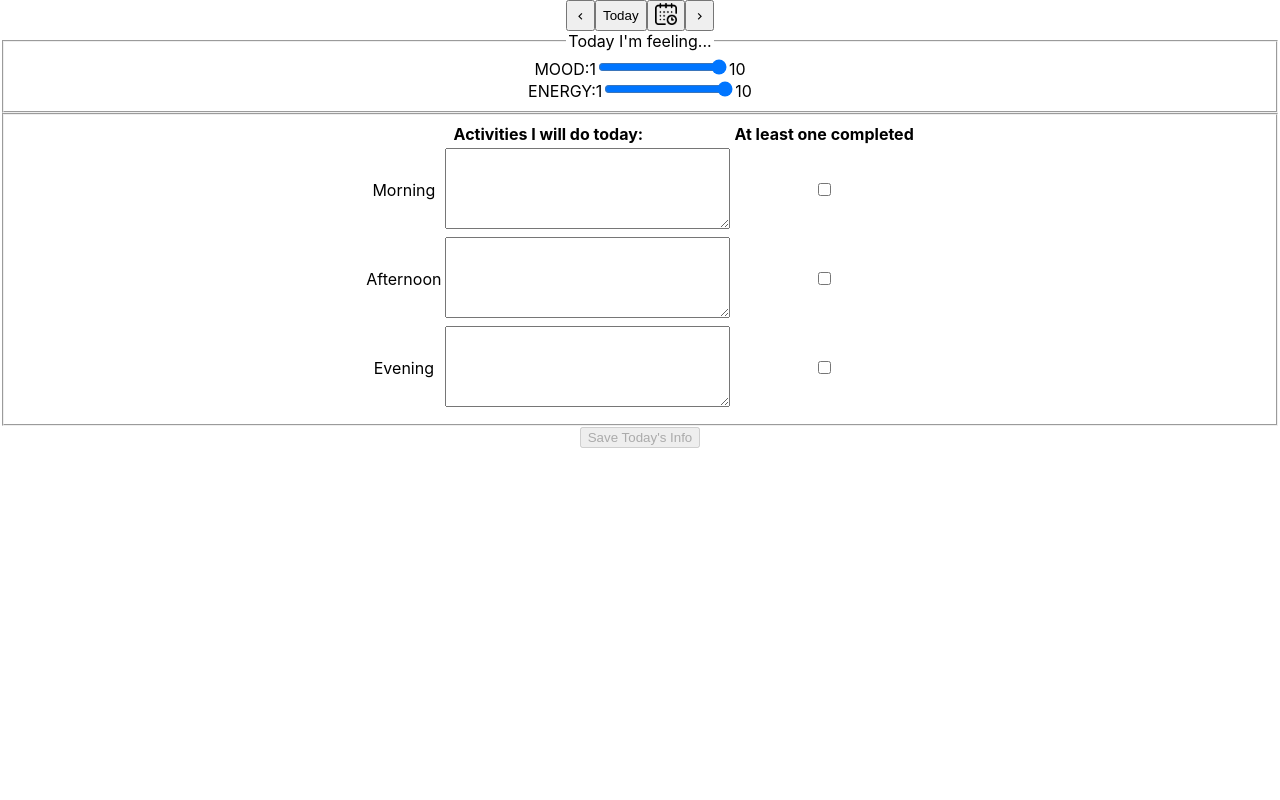
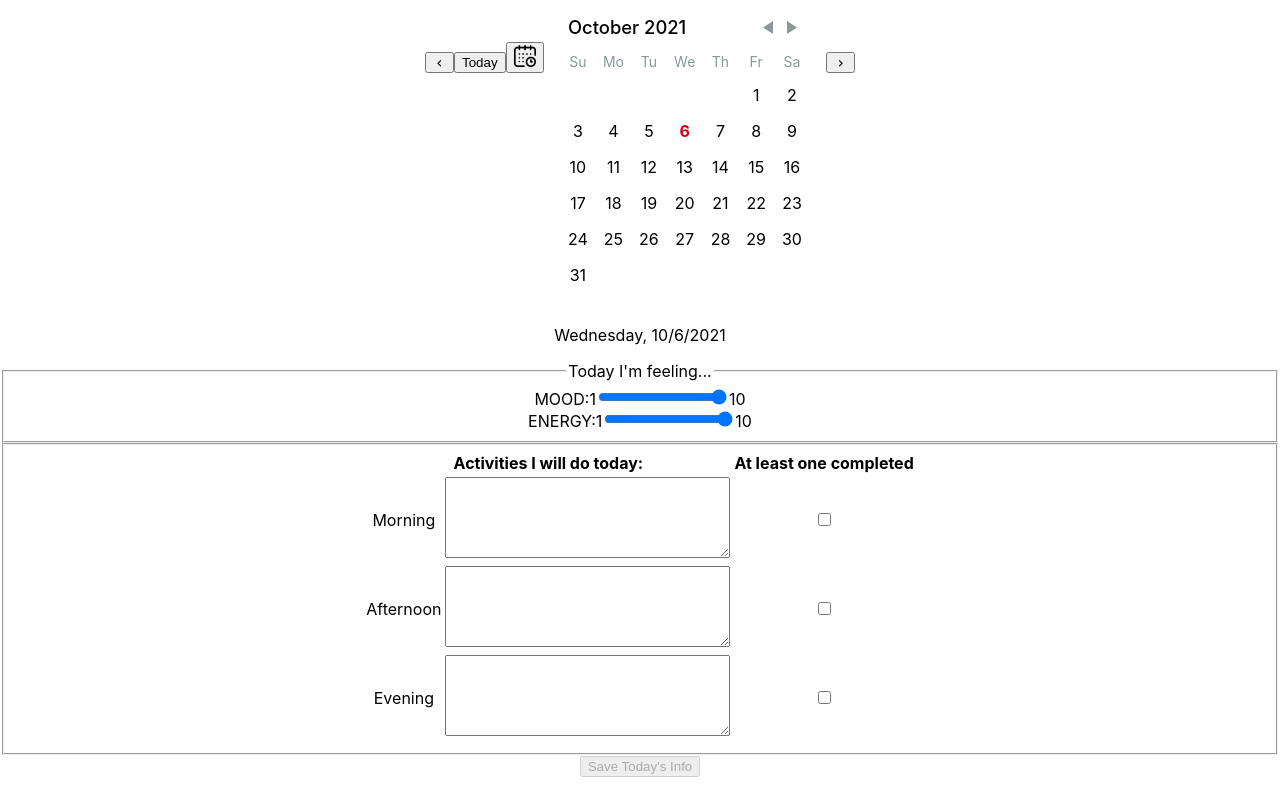
Before and after one commit to alexpwooddev/mood-forecaster-and-planner, a React (Create React App) app: page / in a window 1280 px wide. Both pictures are taken after a click on the button 665 px from the left and 15 px from the top of the page. Built offline with nearby package versions, Linux system fonts and the light colour scheme.

Commit message:
add date picker

```diff
--- a/package.json
+++ b/package.json
@@ -8,6 +8,7 @@
     "@testing-library/user-event": "^12.1.10",
     "date-fns": "^2.25.0",
     "react": "^17.0.2",
+    "react-day-picker": "^7.4.10",
     "react-dom": "^17.0.2",
     "react-redux": "^7.2.5",
     "react-scripts": "4.0.3",
--- a/src/components/Navbar.css
+++ b/src/components/Navbar.css
@@ -3,6 +3,7 @@
 .navbar {
     display: flex;
     justify-content: center;
+    flex-direction: column;
 }
 
 .navbar .calendar-button {
--- a/src/components/Navbar.js
+++ b/src/components/Navbar.js
@@ -1,12 +1,28 @@
-import React from 'react';
-import { useDispatch } from 'react-redux';
+import React, { useState } from 'react';
+import { useDispatch, useSelector } from 'react-redux';
+import { parseISO } from "date-fns";
+import DayPicker from 'react-day-picker';
+import 'react-day-picker/lib/style.css';
 
 import './Navbar.css';
 import { incrementDate, decrementDate, setDate } from '../features/forms/formsSlice';
 
 export const Navbar = (props) => {
-    // const selectedDate = useSelector(state => state.forms.selectedDate);
+    const selectedDate = useSelector(state => parseISO(state.forms.selectedDate));
+    const localeDateString = selectedDate.toLocaleDateString();
+    const options = { weekday: 'long' };
+    const selectedDay = new Intl.DateTimeFormat('en-US', options).format(selectedDate);
+
     const dispatch = useDispatch();
+
+    const [pickedDate, setPickedDate] = useState('');
+    const [showDayPicker, setShowDayPicker] = useState(false);
+
+    const handleDayClick = (day) => {
+        setPickedDate(day);
+        dispatch(setDate(day.toISOString()));
+        setShowDayPicker(false);
+    }
 
     const handleClick = (e) => {
         if (e.target.classList.contains('left-chevron')) {
@@ -18,12 +34,25 @@ export const Navbar = (props) => {
         }
     }
 
+    const toggleShowDayPicker = () => {
+        setShowDayPicker(!showDayPicker);
+    }
+
     return (
         <div className="navbar">
-            <button className="left-chevron" onClick={handleClick}><i className="chevron left-chevron">chevron_left</i></button>
-            <button className="todayButton" onClick={handleClick}>Today</button>
-            <button className="calendar-button"><img className="calendar-icon" src='icons/calendar.png' alt="calendar icon" /></button>
-            <button className="right-chevron" onClick={handleClick}><i className="chevron right-chevron">chevron_right</i></button>
+            <div className="buttons-container">
+                <button className="left-chevron" onClick={handleClick}><i className="chevron left-chevron">chevron_left</i></button>
+                <button className="todayButton" onClick={handleClick}>Today</button>
+                <button className="calendar-button" onClick={toggleShowDayPicker}><img className="calendar-icon" src='icons/calendar.png' alt="calendar icon" />
+                </button>
+
+                {showDayPicker && <DayPicker onDayClick={handleDayClick} selectedDays={pickedDate}/>}
+
+
+                <button className="right-chevron" onClick={handleClick}><i className="chevron right-chevron">chevron_right</i></button>
+            </div>
+            <p>{selectedDay}, {localeDateString}</p>
+
         </div>
     )
 }
```
Also changed, not shown: 2 other files (tests, documents, lock files or other folders).
